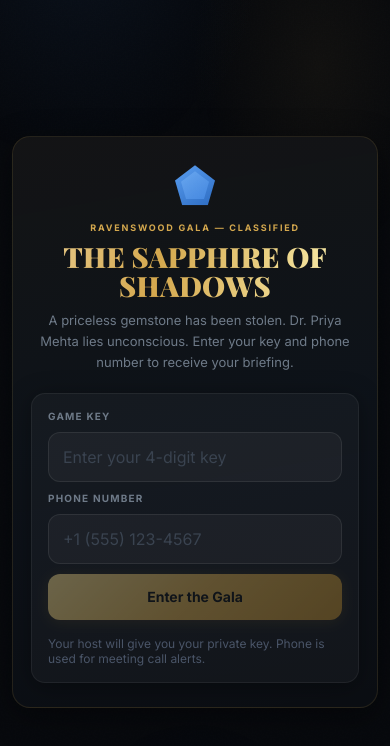
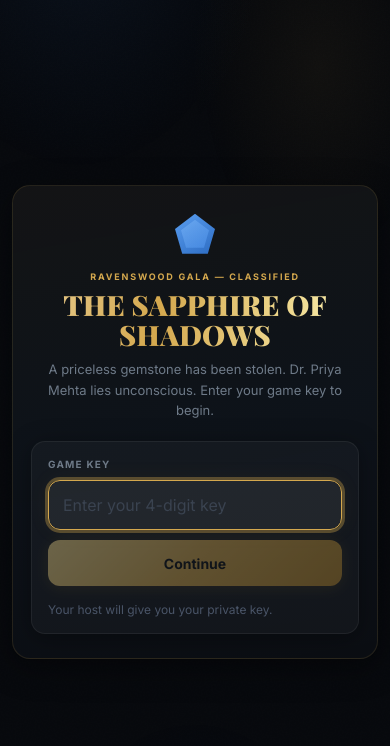
Before and after one commit to MohitUnecha/basement-murder-mystery, a React (Vite) app in the folder client/: page / in a window 390 px wide. Shown: the top 746 px of the page. Built offline with nearby package versions, Linux system fonts and the light colour scheme; no server answers; the HTML template or start-up script is replaced by a standard one.

Commit message:
fix: two-step login - game key first, then phone number

```diff
--- a/client/src/components/Login.jsx
+++ b/client/src/components/Login.jsx
@@ -4,10 +4,18 @@ import axios from 'axios'
 const API_BASE = (import.meta.env.VITE_API_BASE || 'http://localhost:4000').trim()
 
 export default function Login({ onLogin }) {
+  const [step, setStep] = useState(1) // 1 = pin, 2 = phone
   const [pin, setPin] = useState('')
   const [phone, setPhone] = useState('')
   const [err, setErr] = useState(null)
   const [loading, setLoading] = useState(false)
+
+  const goToPhone = (e) => {
+    e.preventDefault()
+    if (!pin.trim()) return
+    setErr(null)
+    setStep(2)
+  }
 
   const submit = async (e) => {
     e.preventDefault()
@@ -23,7 +31,12 @@ export default function Login({ onLogin }) {
       if (!error.response) {
         setErr('Cannot reach backend. Set VITE_API_BASE to your deployed server URL.')
       } else {
-        setErr(error.response?.data?.error || error.message)
+        const msg = error.response?.data?.error || error.message
+        // If PIN was wrong, go back to step 1
+        if (error.response?.status === 401) {
+          setStep(1)
+        }
+        setErr(msg)
       }
     } finally {
       setLoading(false)
@@ -38,10 +51,13 @@ export default function Login({ onLogin }) {
         <h1 className="title">THE SAPPHIRE OF SHADOWS</h1>
         <p className="subtitle">
           A priceless gemstone has been stolen. Dr.&nbsp;Priya Mehta lies unconscious.
-          Enter your key and phone number to receive your briefing.
+          {step === 1
+            ? ' Enter your game key to begin.'
+            : ' Now enter your phone number for meeting alerts.'}
         </p>
 
-        <form onSubmit={submit} className="card" style={{ display: 'grid', gap: '12px', padding: '20px' }}>
+        {step === 1 ? (
+          <form onSubmit={goToPhone} className="card" style={{ display: 'grid', gap: '12px', padding: '20px' }}>
             <label className="label">Game Key</label>
             <input
               className="input"
@@ -49,8 +65,17 @@ export default function Login({ onLogin }) {
               onChange={(e) => setPin(e.target.value)}
               inputMode="numeric"
               autoComplete="one-time-code"
+              autoFocus
               placeholder="Enter your 4-digit key"
             />
+            <button className="btn btn-primary" type="submit" disabled={!pin.trim()}>
+              Continue
+            </button>
+            {err && <div className="error">{err}</div>}
+            <div className="hint">Your host will give you your private key.</div>
+          </form>
+        ) : (
+          <form onSubmit={submit} className="card" style={{ display: 'grid', gap: '12px', padding: '20px' }}>
             <label className="label">Phone Number</label>
             <input
               className="input"
@@ -59,14 +84,19 @@ export default function Login({ onLogin }) {
               type="tel"
               inputMode="tel"
               autoComplete="tel"
+              autoFocus
               placeholder="+1 (555) 123-4567"
             />
-          <button className="btn btn-primary" type="submit" disabled={loading || !pin}>
+            <button className="btn btn-primary" type="submit" disabled={loading}>
               {loading ? 'Entering...' : 'Enter the Gala'}
             </button>
+            <button className="btn btn-ghost" type="button" onClick={() => { setStep(1); setErr(null) }}>
+              Back
+            </button>
             {err && <div className="error">{err}</div>}
-          <div className="hint">Your host will give you your private key. Phone is used for meeting call alerts.</div>
+            <div className="hint">Phone is used for meeting call alerts.</div>
           </form>
+        )}
       </div>
     </div>
   )
```
Lines whose indentation alone changed are shown as unchanged.
